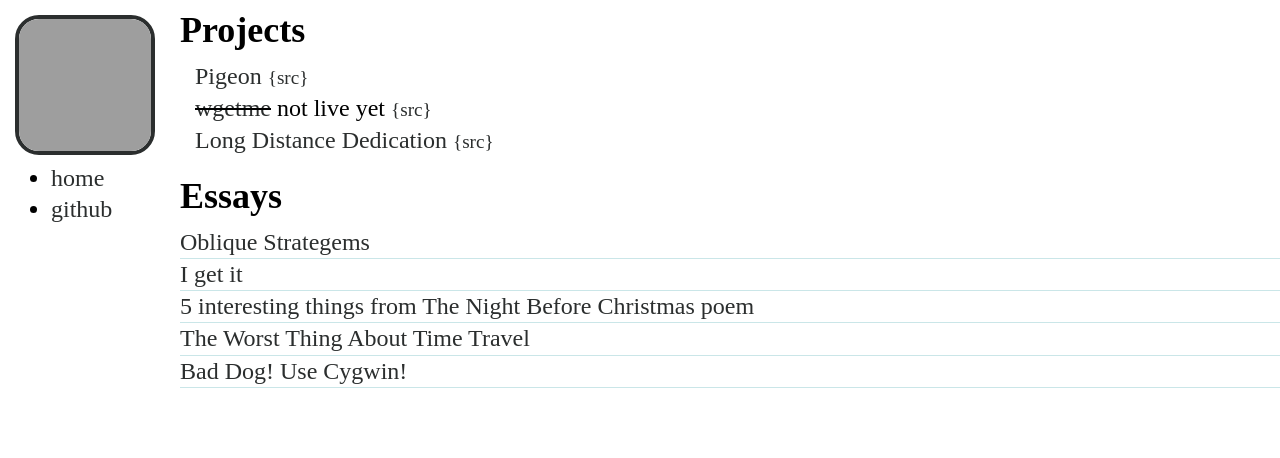
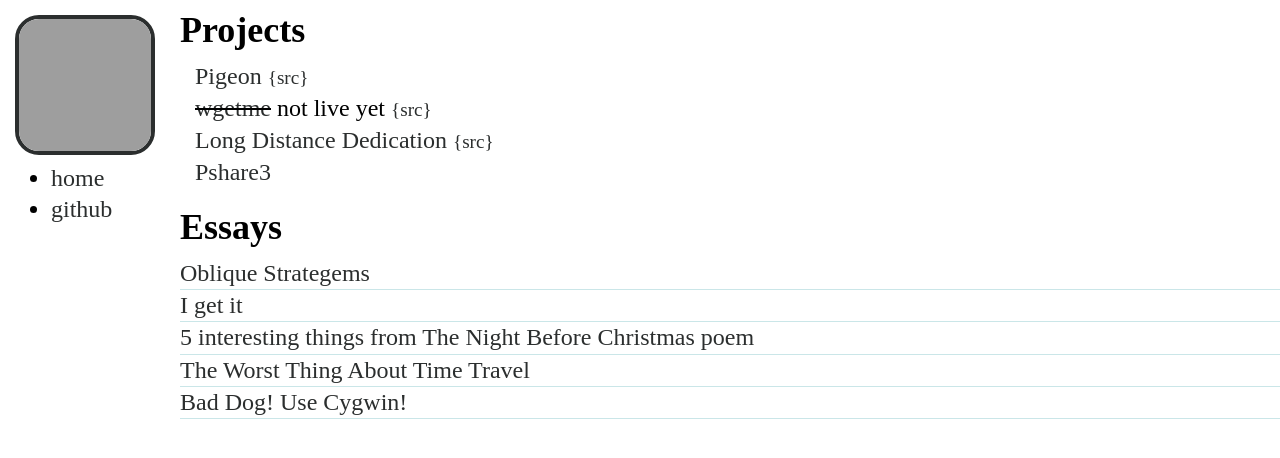
Before and after one commit to pfarrell/pfarrell.github.com, a Jekyll site: the page built from index.html, in a window 1280 px wide. Shown: the top 458 px of the page. Built offline with Jekyll 4.4.1, drawn with Linux system fonts in a browser that asks for light colours; nearby versions of some CDN libraries; some web fonts are replaced; Markdown is read by kramdown in place of the engine named in the settings; grey boxes are pictures that could not be loaded.

Commit message:
added pshare3

```diff
--- a/index.html
+++ b/index.html
@@ -17,6 +17,9 @@ title: pfarrell
       <a href='http://patf.net/ldd'>Long Distance Dedication</a>
       <a href='http://github.com/pfarrell/Song-A-Day' class='src'>{src}</a>
     </p>
+    <p class='project'>
+      <a href='http://github.com/pfarrell/pshare3'>Pshare3</a>
+    </p>
   </p>
 
   <p class='section'>
```
